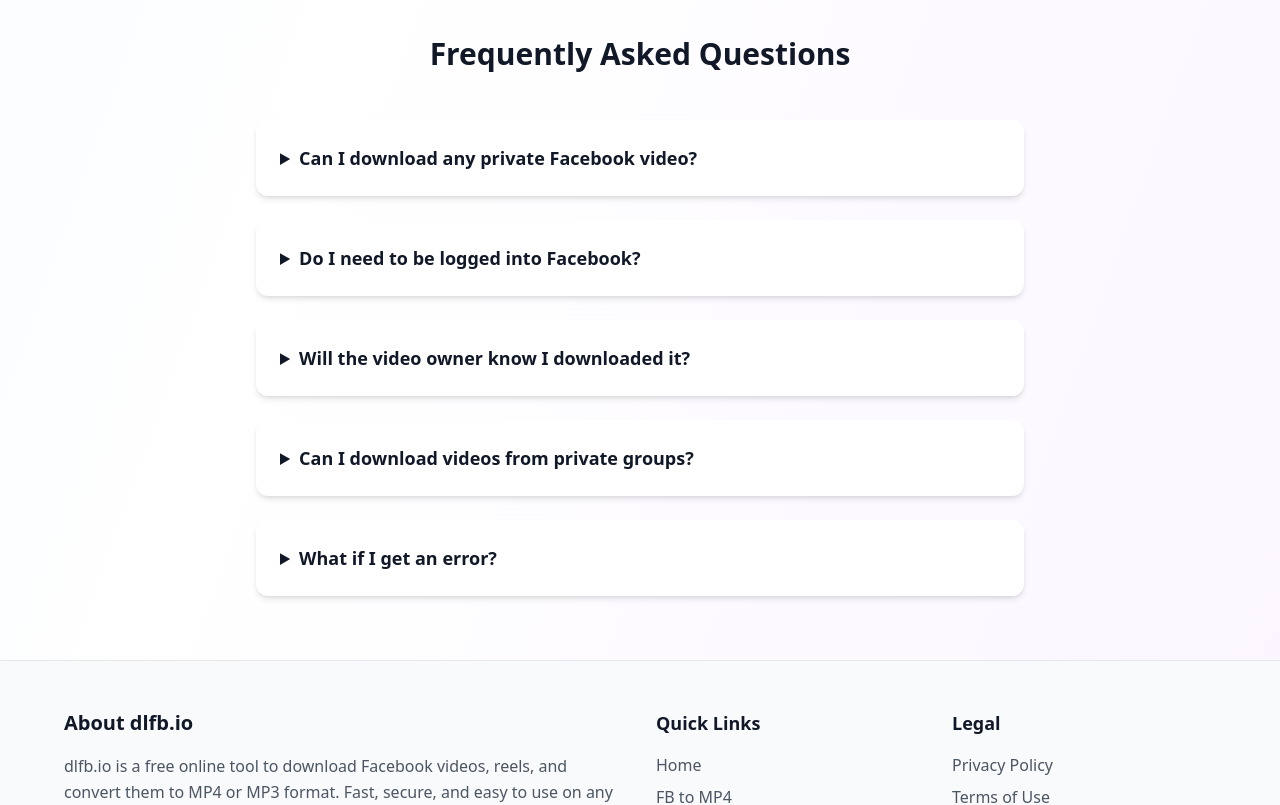
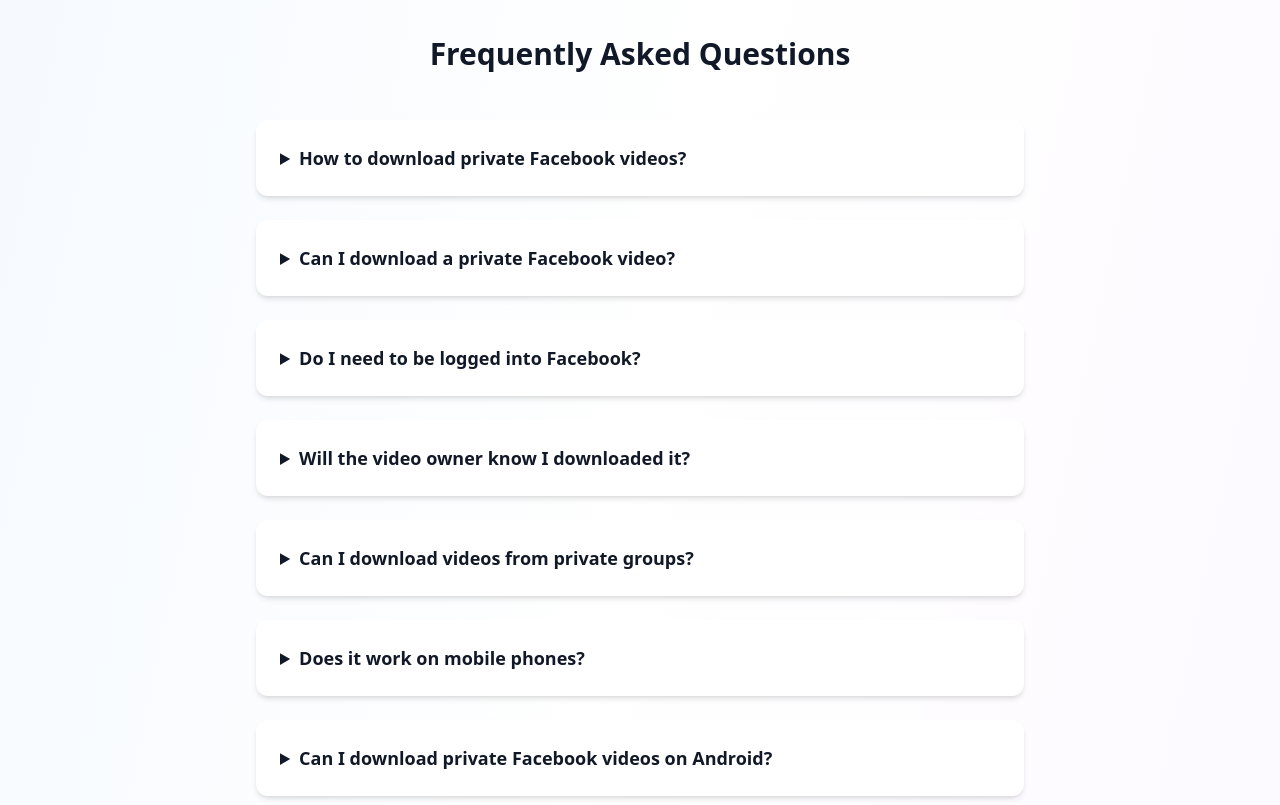
Before and after one commit to frankchen622/fb-video-downloader, a Next.js app: page /private-video-downloader in a window 1280 px wide. Shown: the part 2580-3385 px from the top of the page. Built offline with nearby package versions, Linux system fonts and the light colour scheme.

Commit message:
Add comprehensive FAQ with 80+ SEO keywords for Private Video Downloader page

```diff
--- a/pages/private-video-downloader.tsx
+++ b/pages/private-video-downloader.tsx
@@ -304,11 +304,36 @@
             <h2 className="text-3xl font-bold text-center mb-12">Frequently Asked Questions</h2>
             <div className="space-y-6">
               {[
-                { q: 'Can I download any private Facebook video?', a: 'You can only download private videos that you have permission to view on Facebook. If you can watch it on Facebook, you can download it.' },
-                { q: 'Do I need to be logged into Facebook?', a: 'Yes, you must be logged into Facebook and have viewing permission for the private video you want to download.' },
-                { q: 'Will the video owner know I downloaded it?', a: 'No, downloading is private. However, always respect content creators\' rights and privacy.' },
-                { q: 'Can I download videos from private groups?', a: 'Yes, if you\'re a member of the private group and have permission to view the video, you can download it.' },
-                { q: 'What if I get an error?', a: 'Make sure you\'re logged into Facebook, have permission to view the video, and the video URL is correct. Some videos may have additional restrictions.' }
+                { q: 'How to download private Facebook videos?', a: 'Using our facebook private video downloader is easy: 1) Make sure you can view the video on Facebook, 2) Copy the video URL, 3) Paste it into our downloader, 4) Click download. Our private video downloader for facebook works with all private content you have access to.' },
+                { q: 'Can I download a private Facebook video?', a: 'Yes! You can download a private facebook video if you have viewing permission. Our facebook private video downloading tool respects privacy settings and only works with content you\'re authorized to view.' },
+                { q: 'Do I need to be logged into Facebook?', a: 'Yes, you must be logged into Facebook to download facebook video private content. Our downloader facebook private video tool requires your viewing permission to access private content.' },
+                { q: 'Will the video owner know I downloaded it?', a: 'No! Our facebook private video downloader provides completely anonymous downloading. The video owner won\'t be notified when you download private facebook videos.' },
+                { q: 'Can I download videos from private groups?', a: 'Yes! If you\'re a member of the private group, you can download video facebook private content. Our private video fb downloader works with all private group videos you can view.' },
+                { q: 'Does it work on mobile phones?', a: 'Yes! You can download private facebook videos mobile on both iPhone and Android. Our fb private video downloader works directly in your mobile browser without any app.' },
+                { q: 'Can I download private Facebook videos on Android?', a: 'Absolutely! Our download private facebook video android tool works perfectly on all Android devices. Just use your mobile browser to access our facebook private video downloader.' },
+                { q: 'Is this private video downloader free?', a: 'Completely free! Our facebook private video downloader has no hidden costs. Download private facebook content as many times as you want without paying.' },
+                { q: 'Can I download private Facebook Reels?', a: 'Yes! Our tool supports facebook reels download private and facebook private reels download. If you can view the private Reel, you can download it using our fb private reel downloader.' },
+                { q: 'Can I download private Facebook Stories?', a: 'Yes! Our tool supports facebook story download private content. Use our facebook private story downloader to save Stories from friends and groups you have access to.' },
+                { q: 'Will there be a watermark on downloaded videos?', a: 'No watermarks! Our facebook private video download without watermark feature ensures clean downloads. You get the original video exactly as it appears on Facebook.' },
+                { q: 'What quality are downloaded private videos?', a: 'Our facebook private video downloader preserves original HD quality. When you download facebook video private content, you get the same quality as on Facebook - up to 1080p.' },
+                { q: 'How to find the private video URL?', a: 'Open the private video on Facebook, right-click (or tap share), and copy the link. Then paste it into our facebook private video downloader to start downloading.' },
+                { q: 'Can I download private videos without an app?', a: 'Yes! No app needed. Our web-based facebook private video downloader works directly in your browser. Just visit our site for instant private video downloading.' },
+                { q: 'Is it safe to use this downloader?', a: 'Completely safe! Our fb private video downloader doesn\'t store your credentials or personal data. We use secure encrypted connections for all facebook private video downloading.' },
+                { q: 'Can I download private videos from Facebook pages?', a: 'Yes, if the page has restricted content you can access. Our download facebook private tool works with any private content you have permission to view.' },
+                { q: 'What if the download fails?', a: 'Make sure you\'re logged into Facebook and have permission to view the video. Try refreshing the page and copying the URL again. Our facebook private video downloader works 99% of the time.' },
+                { q: 'Can I download multiple private videos?', a: 'Yes! Use our facebook private video downloader repeatedly for multiple videos. There are no daily limits on how many private videos you can download.' },
+                { q: 'Does it work with Facebook Lite?', a: 'Yes! Our private video downloader for facebook works with Facebook Lite too. Copy the video link from Facebook Lite and paste it into our downloader.' },
+                { q: 'Can I download private videos in HD?', a: 'Yes! Our facebook private video downloader preserves full HD quality. Download video facebook private content in the highest available resolution.' },
+                { q: 'How fast is the download?', a: 'Very fast! Our facebook private video downloading service typically completes in 10-30 seconds depending on video length and your internet speed.' },
+                { q: 'Do I need to install any software?', a: 'No installation required! Our web-based facebook private video downloader works entirely in your browser. No extensions, plugins, or apps needed for fb private video download.' },
+                { q: 'Can I download private videos on iPhone?', a: 'Yes! Our facebook private video downloader works on iPhone Safari. Download private facebook videos directly to your device without any app.' },
+                { q: 'Is there a file size limit?', a: 'No file size limits! Our facebook private video downloader handles videos of any length. Download short clips or long videos from private facebook content.' },
+                { q: 'Can I download private live videos?', a: 'Yes, if the live video has ended and is saved as a replay. Our facebook private video downloading tool works with saved live streams you have access to.' },
+                { q: 'What format are downloaded videos?', a: 'Downloaded private videos are in MP4 format, compatible with all devices. Our download facebook video private service provides universal MP4 files.' },
+                { q: 'Can I share downloaded private videos?', a: 'The video is saved to your device after using our facebook private video downloader. Always respect the original creator\'s privacy and copyright when sharing.' },
+                { q: 'Does it work on Windows PC?', a: 'Yes! Our facebook private video downloader works on Windows, Mac, and Linux. Use any browser on your computer for fb private video download.' },
+                { q: 'How is this different from public video downloaders?', a: 'Our facebook private video downloader specifically handles restricted content that requires viewing permission. Regular downloaders can\'t access private facebook video content.' },
+                { q: 'Can I download private videos from closed groups?', a: 'Yes! If you\'re a member of the closed group, our private video downloader for facebook can download any video you can view in that group.' }
               ].map((faq, i) => (
                 <details key={i} className="bg-white rounded-xl p-6 shadow-md">
                   <summary className="font-bold text-lg cursor-pointer hover:text-blue-600 transition">
```
